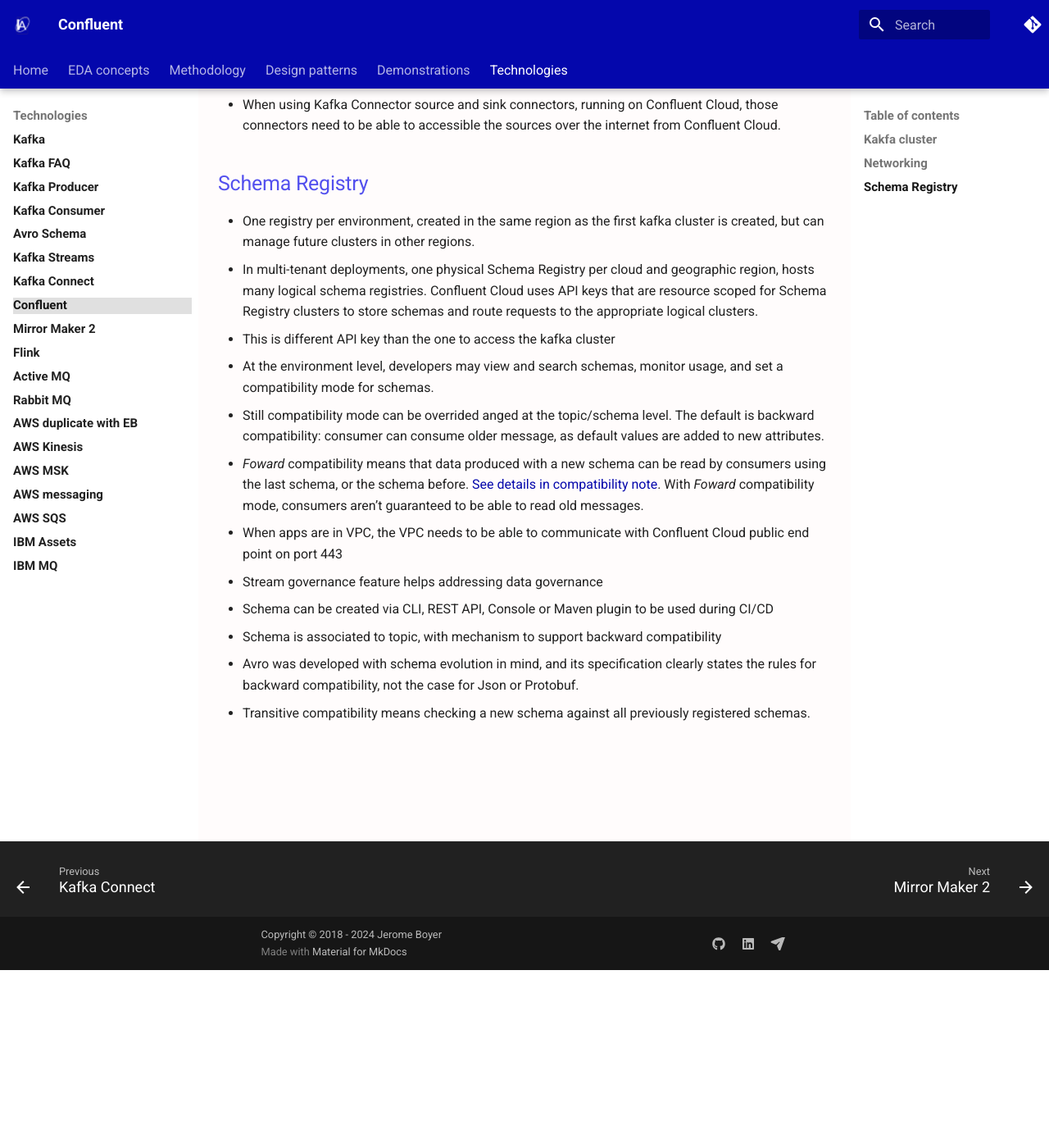
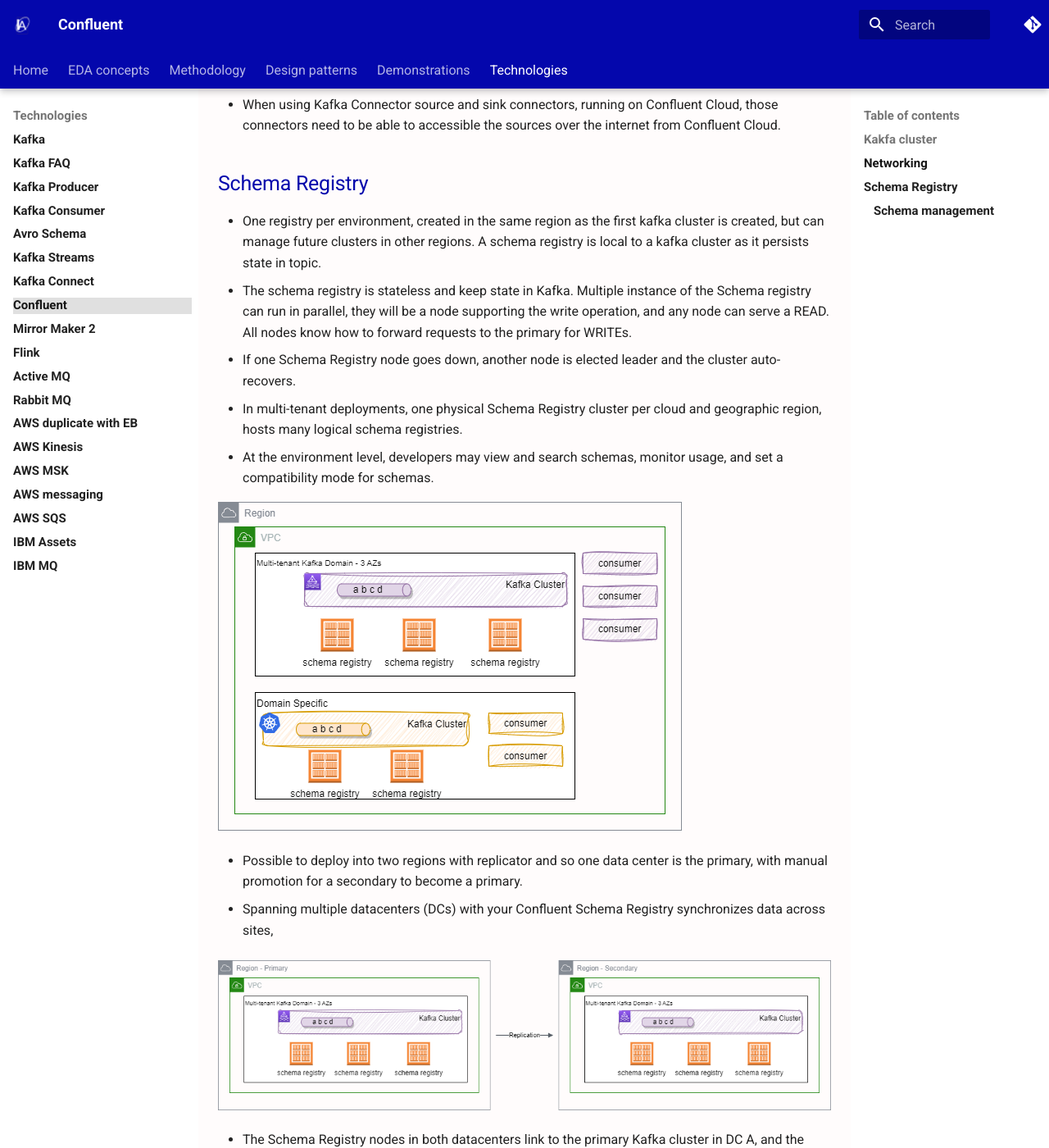
Before and after one commit to jbcodeforce/eda-studies, an MkDocs documentation site: the page built from docs/techno/confluent/index.md, in a window 1280 px wide and 1400 px high, scrolled down 2557 px. Shown: the whole window at 82% size. Built offline with MkDocs 1.6.1 and Material for MkDocs 9.7.7, drawn with Linux system fonts in a browser that asks for light colours; comment, search, counter and statistics services are not loaded; before the commit the page ends 3740 px from its top, so only the background shows below that; some of the changed text lies outside the part shown.

Commit message:
add schema for confluent schema registry

```diff
--- a/docs/techno/confluent/index.md
+++ b/docs/techno/confluent/index.md
@@ -45,15 +45,41 @@
 * When using public endpoint, Clients need access to internet without proxy.
 * When using Kafka Connector source and sink connectors, running on Confluent Cloud, those connectors need to be able to accessible the sources over the internet from Confluent Cloud.
 
-## Schema Registry
+## [Schema Registry](https://docs.confluent.io/platform/current/schema-registry/index.html)
 
-* One registry per environment, created in the same region as the first kafka cluster is created, but can manage future clusters in other regions.
-* In multi-tenant deployments, one physical Schema Registry per cloud and geographic region, hosts many logical schema registries. Confluent Cloud uses API keys that are resource scoped for Schema Registry clusters to store schemas and route requests to the appropriate logical clusters.
-* This is different API key than the one to access the kafka cluster
+* One registry per environment, created in the same region as the first kafka cluster is created, but can manage future clusters in other regions. A schema registry is local to a kafka cluster as it persists state in topic.
+* The schema registry is stateless and keep state in Kafka. Multiple instance of the Schema registry can run in parallel, they will be a node supporting the write operation, and any node can serve a READ. All nodes know how to forward requests to the primary for WRITEs.
+* If one Schema Registry node goes down, another node is elected leader and the cluster auto-recovers.
+* In multi-tenant deployments, one physical Schema Registry cluster per cloud and geographic region, hosts many logical schema registries.
 * At the environment level, developers may view and search schemas, monitor usage, and set a compatibility mode for schemas.
-* Still compatibility mode can be overrided anged at the topic/schema level. The default is backward compatibility: consumer can consume older message, as default values are added to new attributes.
+
+![](./diagrams/registry.drawio.png){ align=center}
+
+* Possible to deploy into two regions with replicator and so one data center is the primary, with manual promotion for a secondary to become a primary.
+
+* Spanning multiple datacenters (DCs) with your Confluent Schema Registry synchronizes data across sites,
+
+![](./diagrams/registry-2dc.drawio.png)
+
+* The Schema Registry nodes in both datacenters link to the primary Kafka cluster in DC A, and the secondary datacenter (DC B) forwards Schema Registry writes to the primary (DC A). Schema Registry instances in DC B have `leader.eligibility` set to false, meaning that none can be elected leader during steady state operation with both datacenters online.
+* Replication replicates also topic for the schema persistence.
+* Producers write data to just the active cluster.
+* Consumers can read from both regions.
+* Access Control List needs to be replicated too
+
+* Confluent Cloud uses API keys that are resource scoped for Schema Registry clusters to store schemas and route requests to the appropriate logical clusters.
+
+![](./diagrams/registry-saas.drawio.png)
+
+* This is a different API key than the one to access the kafka cluster
+* When apps are in VPC, the VPC needs to be able to communicate with  Confluent Cloud public end point on port 443
+
+
+### Schema management
+
+* Still compatibility mode can be overrided at the topic/schema level. The default is backward compatibility: consumer can consume older messages, as default values are added to new attributes.
 * *Foward* compatibility means that data produced with a new schema can be read by consumers using the last schema, or the schema before. [See details in compatibility note](https://docs.confluent.io/cloud/current/sr/fundamentals/schema-evolution.html#summary). With *Foward* compatibility mode, consumers aren’t guaranteed to be able to read old messages.
-* When apps are in VPC, the VPC needs to be able to communicate with  Confluent Cloud public end point on port 443
+
 * Stream governance feature helps addressing data governance
 * Schema can be created via CLI, REST API, Console or Maven plugin to be used during CI/CD
 * Schema is associated to topic, with mechanism to support backward compatibility
```
Also changed, not shown: docs/solutions/gitops_IaC/index.md (+1 -1 lines), docs/techno/confluent/diagrams/registry-2dc.drawio.png (added), docs/techno/confluent/diagrams/registry-saas.drawio.png (added), docs/techno/confluent/diagrams/registry.drawio.png (added).
